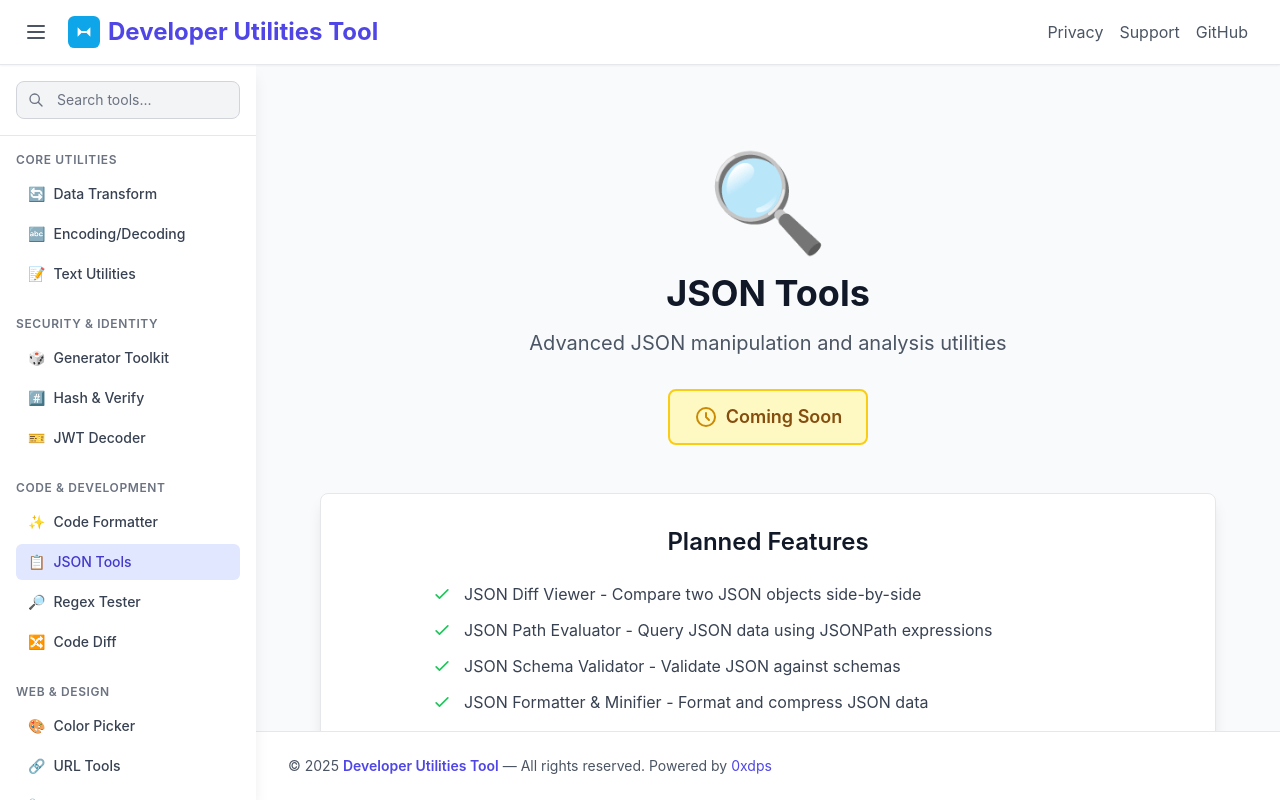
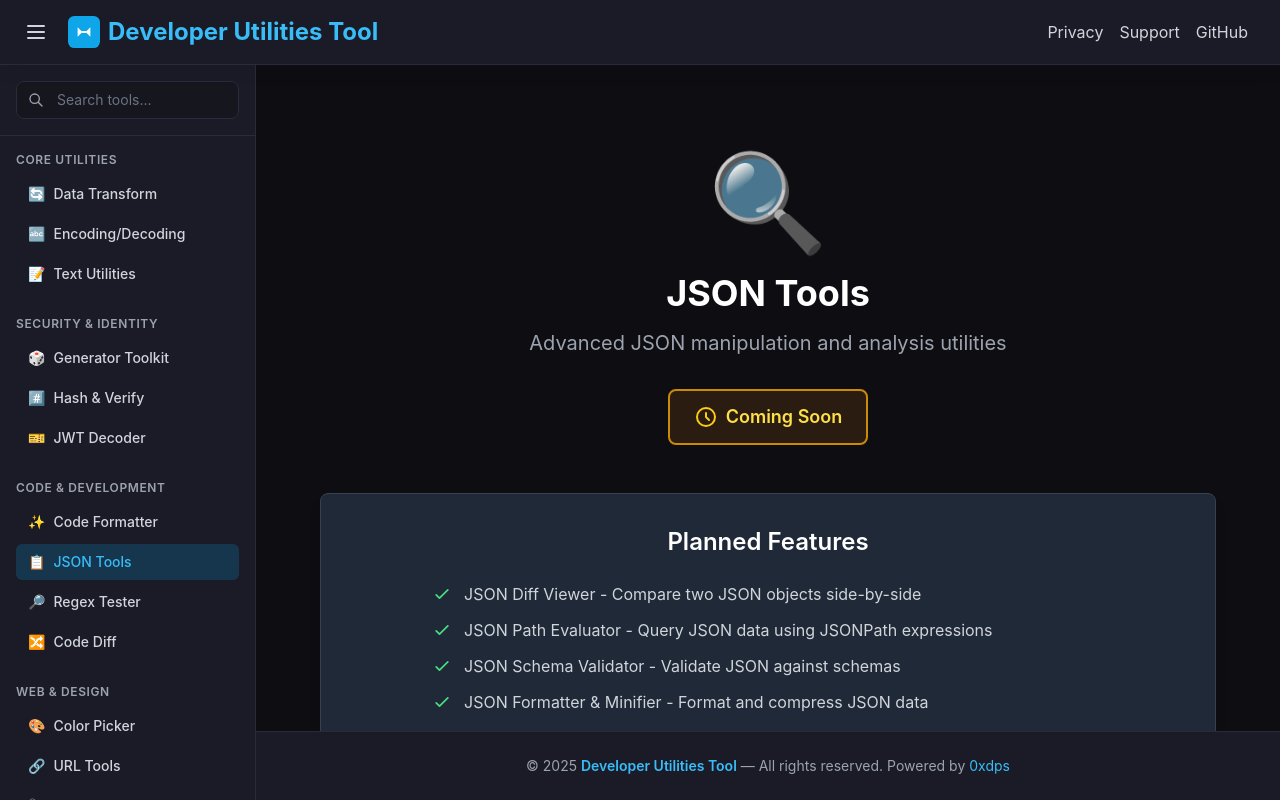
Before and after one commit to 0xdps/devutil, a React (Vite) app: page /json-tools in a window 1280 px wide. Built offline with nearby package versions, Linux system fonts and the light colour scheme.

Commit message:
fix: update styles for dark mode across components and enhance color scheme

```diff
--- a/src/components/Footer.tsx
+++ b/src/components/Footer.tsx
@@ -9,15 +9,15 @@ export default function Footer() {
   }, [])
 
   return (
-    <footer className="bg-white dark:bg-gray-800 border-t border-gray-200 dark:border-gray-700 mt-auto">
+    <footer className="bg-dark-card border-t border-dark-border mt-auto">
       <div className="max-w-7xl mx-auto px-4 sm:px-6 lg:px-8 py-6">
-        <p className="text-sm text-gray-600 dark:text-gray-400">
-          © {currentYear} <span className="text-primary-600 dark:text-primary-400 font-semibold">Developer Utilities Tool</span> — All rights reserved. Powered by{' '}
+        <p className="text-sm text-gray-400 text-center">
+          © {currentYear} <span className="text-primary-400 font-semibold">Developer Utilities Tool</span> — All rights reserved. Powered by{' '}
           <a
             href="https://0xdps.xyz"
             target="_blank"
             rel="noopener noreferrer"
-            className="text-primary-600 dark:text-primary-400 hover:text-primary-700 dark:hover:text-primary-300 transition-colors"
+            className="text-primary-400 hover:text-primary-300 transition-colors"
           >
             0xdps
           </a>
--- a/src/components/Header.tsx
+++ b/src/components/Header.tsx
@@ -51,24 +51,24 @@ export default function Header({ onMenuClick }: HeaderProps) {
 
     return (
         <>
-            <header className="bg-white dark:bg-gray-800 shadow-sm w-full sticky top-0 z-10 border-b border-gray-200 dark:border-gray-700">
+            <header className="bg-dark-card shadow-soft w-full sticky top-0 z-10 border-b border-dark-border">
                 <div className="pl-4 pr-4 sm:pr-6 lg:pr-8">
                     <div className="flex justify-between items-center h-16">
                         <div className="flex items-center gap-3">
                             {/* Hamburger menu button */}
                             <button
                                 onClick={onMenuClick}
-                                className="p-2 rounded-lg hover:bg-gray-100 dark:hover:bg-gray-700 transition-colors"
+                                className="p-2 rounded-lg hover:bg-dark-100 transition-colors"
                                 aria-label="Toggle menu"
                             >
-                                <svg className="w-6 h-6 text-gray-600 dark:text-gray-300" fill="none" stroke="currentColor" viewBox="0 0 24 24">
+                                <svg className="w-6 h-6 text-gray-300" fill="none" stroke="currentColor" viewBox="0 0 24 24">
                                     <path strokeLinecap="round" strokeLinejoin="round" strokeWidth={2} d="M4 6h16M4 12h16M4 18h16" />
                                 </svg>
                             </button>
 
                             <Link to="/" className="flex items-center gap-2">
                                 <Logo className="w-8 h-8" />
-                                <h1 className="text-xl sm:text-2xl font-bold text-primary-600 dark:text-primary-400">
+                                <h1 className="text-xl sm:text-2xl font-bold text-primary-400">
                                     Developer Utilities Tool
                                 </h1>
                             </Link>
@@ -77,13 +77,13 @@ export default function Header({ onMenuClick }: HeaderProps) {
                         <nav className="flex items-center space-x-2 sm:space-x-4">
                             <button
                                 onClick={handlePrivacyOpen}
-                                className="text-sm sm:text-base text-gray-600 dark:text-gray-300 hover:text-primary-600 dark:hover:text-primary-400 transition-colors"
+                                className="text-sm sm:text-base text-gray-300 hover:text-primary-400 transition-colors"
                             >
                                 Privacy
                             </button>
                             <button
                                 onClick={handleSupportOpen}
-                                className="text-sm sm:text-base text-gray-600 dark:text-gray-300 hover:text-primary-600 dark:hover:text-primary-400 transition-colors"
+                                className="text-sm sm:text-base text-gray-300 hover:text-primary-400 transition-colors"
                             >
                                 Support
                             </button>
@@ -91,7 +91,7 @@ export default function Header({ onMenuClick }: HeaderProps) {
                                 href="https://github.com/0xdps/devutil"
                                 target="_blank"
                                 rel="noopener noreferrer"
-                                className="text-sm sm:text-base text-gray-600 dark:text-gray-300 hover:text-primary-600 dark:hover:text-primary-400 transition-colors"
+                                className="text-sm sm:text-base text-gray-300 hover:text-primary-400 transition-colors"
                             >
                                 GitHub
                             </a>
--- a/src/components/Layout.tsx
+++ b/src/components/Layout.tsx
@@ -10,23 +10,19 @@ interface LayoutProps {
 export default function Layout({ children }: LayoutProps) {
     const [isSidebarOpen, setIsSidebarOpen] = useState(false)
 
-    // Open sidebar by default on desktop after hydration
+    // Force dark mode and open sidebar by default on desktop after hydration
     useEffect(() => {
-        const checkScreenSize = () => {
-            // Check if window is available (client-side only)
-            if (typeof window !== 'undefined' && window.innerWidth >= 768) {
-                setIsSidebarOpen(true)
-            }
+        // Force dark mode
+        document.documentElement.classList.add('dark')
+
+        // Check if window is available (client-side only) and set initial state
+        if (typeof window !== 'undefined' && window.innerWidth >= 768) {
+            setIsSidebarOpen(true)
         }
-
-        checkScreenSize()
-        window.addEventListener('resize', checkScreenSize)
-
-        return () => window.removeEventListener('resize', checkScreenSize)
     }, [])
 
     return (
-        <div className="h-screen bg-gray-50 dark:bg-gray-900 flex flex-col overflow-hidden">
+        <div className="h-screen bg-dark-bg flex flex-col overflow-hidden">
             <Header onMenuClick={() => setIsSidebarOpen(!isSidebarOpen)} />
             <div className="flex flex-1 overflow-hidden">
                 <Sidebar isOpen={isSidebarOpen} onClose={() => setIsSidebarOpen(false)} />
--- a/src/components/Sidebar.tsx
+++ b/src/components/Sidebar.tsx
@@ -126,21 +126,21 @@ export default function Sidebar({ isOpen, onClose }: SidebarProps) {
                 className={`
                     fixed md:sticky top-0 left-0 z-50 md:z-0
                     w-64 h-screen md:h-full
-                    bg-white dark:bg-gray-800 shadow-lg
+                    bg-dark-card border-r border-dark-border
                     transition-transform duration-300 ease-in-out
                     ${isOpen ? 'translate-x-0' : '-translate-x-full'}
                     md:translate-x-0
                     flex flex-col flex-shrink-0
                 `}
             >
-                <div className="flex-shrink-0 p-4 border-b border-gray-200 dark:border-gray-700">
+                <div className="flex-shrink-0 p-4 border-b border-dark-border">
                     {/* Mobile close button */}
                     <button
                         onClick={onClose}
-                        className="md:hidden absolute top-4 right-4 p-2 rounded-lg hover:bg-gray-100 dark:hover:bg-gray-700 transition-colors"
+                        className="md:hidden absolute top-4 right-4 p-2 rounded-lg hover:bg-dark-100 transition-colors"
                         aria-label="Close menu"
                     >
-                        <svg className="w-6 h-6 text-gray-500 dark:text-gray-400" fill="none" stroke="currentColor" viewBox="0 0 24 24">
+                        <svg className="w-6 h-6 text-gray-400" fill="none" stroke="currentColor" viewBox="0 0 24 24">
                             <path strokeLinecap="round" strokeLinejoin="round" strokeWidth={2} d="M6 18L18 6M6 6l12 12" />
                         </svg>
                     </button>
@@ -153,10 +153,10 @@ export default function Sidebar({ isOpen, onClose }: SidebarProps) {
                                 placeholder="Search tools..."
                                 value={searchQuery}
                                 onChange={(e) => setSearchQuery(e.target.value)}
-                                className="w-full px-3 py-2 pl-10 text-sm bg-gray-100 dark:bg-gray-700 border border-gray-300 dark:border-gray-600 rounded-lg focus:outline-none focus:ring-2 focus:ring-primary-500 dark:focus:ring-primary-400 text-gray-900 dark:text-white placeholder-gray-500 dark:placeholder-gray-400"
+                                className="w-full px-3 py-2 pl-10 text-sm bg-dark-100 border border-dark-border rounded-lg focus:outline-none focus:ring-2 focus:ring-primary-500 text-white placeholder-gray-500"
                             />
                             <svg
-                                className="absolute left-3 top-1/2 -translate-y-1/2 w-4 h-4 text-gray-500 dark:text-gray-400"
+                                className="absolute left-3 top-1/2 -translate-y-1/2 w-4 h-4 text-gray-400"
                                 fill="none"
                                 stroke="currentColor"
                                 viewBox="0 0 24 24"
@@ -166,7 +166,7 @@ export default function Sidebar({ isOpen, onClose }: SidebarProps) {
                             {searchQuery && (
                                 <button
                                     onClick={() => setSearchQuery('')}
-                                    className="absolute right-3 top-1/2 -translate-y-1/2 text-gray-500 hover:text-gray-700 dark:text-gray-400 dark:hover:text-gray-200"
+                                    className="absolute right-3 top-1/2 -translate-y-1/2 text-gray-400 hover:text-gray-200"
                                 >
                                     <svg className="w-4 h-4" fill="none" stroke="currentColor" viewBox="0 0 24 24">
                                         <path strokeLinecap="round" strokeLinejoin="round" strokeWidth={2} d="M6 18L18 6M6 6l12 12" />
@@ -182,7 +182,7 @@ export default function Sidebar({ isOpen, onClose }: SidebarProps) {
                     <nav className="space-y-6">
                 {filteredTools.map((category) => (
                     <div key={category.category}>
-                        <h3 className="text-xs font-semibold text-gray-500 dark:text-gray-400 uppercase tracking-wider mb-2">
+                        <h3 className="text-xs font-semibold text-gray-400 uppercase tracking-wider mb-2">
                             {category.category}
                         </h3>
                         <ul className="space-y-1">
@@ -192,8 +192,8 @@ export default function Sidebar({ isOpen, onClose }: SidebarProps) {
                                         to={tool.path}
                                         className={`flex items-center px-3 py-2 rounded-md text-sm font-medium transition-colors ${
                                             location.pathname === tool.path
-                                                ? 'bg-primary-100 text-primary-700 dark:bg-primary-900 dark:text-primary-200'
-                                                : 'text-gray-700 dark:text-gray-300 hover:bg-gray-100 dark:hover:bg-gray-700'
+                                                ? 'bg-primary-500/20 text-primary-400'
+                                                : 'text-gray-300 hover:bg-dark-100 hover:text-primary-400'
                                         }`}
                                     >
                                         <span className="mr-2">{tool.icon}</span>
--- a/src/index.css
+++ b/src/index.css
@@ -7,9 +7,9 @@
   line-height: 1.5;
   font-weight: 400;
 
-  color-scheme: light dark;
-  color: rgba(255, 255, 255, 0.87);
-  background-color: #242424;
+  color-scheme: dark;
+  color: rgba(255, 255, 255, 0.9);
+  background-color: #0d0d12;
 
   font-synthesis: none;
   text-rendering: optimizeLegibility;
@@ -20,8 +20,28 @@
 body {
   margin: 0;
   min-height: 100vh;
+  background-color: #0d0d12;
 }
 
 * {
   box-sizing: border-box;
 }
+
+/* Custom scrollbar for dark mode */
+::-webkit-scrollbar {
+  width: 10px;
+  height: 10px;
+}
+
+::-webkit-scrollbar-track {
+  background: #13131a;
+}
+
+::-webkit-scrollbar-thumb {
+  background: #2a2b3a;
+  border-radius: 5px;
+}
+
+::-webkit-scrollbar-thumb:hover {
+  background: #3a3b4a;
+}
--- a/tailwind.config.js
+++ b/tailwind.config.js
@@ -8,18 +8,18 @@ export default {
     theme: {
         extend: {
             colors: {
+                // Dark theme optimized colors
                 primary: {
-                    50: '#f0f4ff',
-                    100: '#e0e7ff',
-                    200: '#c7d2fe',
-                    300: '#a5b4fc',
-                    400: '#818cf8',
-                    500: '#6366f1',
-                    600: '#4f46e5',
-                    700: '#4338ca',
-                    800: '#3730a3',
-                    900: '#312e81',
-                    950: '#1e1b4b',
+                    50: '#f0f9ff',
+                    100: '#e0f2fe',
+                    200: '#bae6fd',
+                    300: '#7dd3fc',
+                    400: '#38bdf8',
+                    500: '#0ea5e9',
+                    600: '#0284c7',
+                    700: '#0369a1',
+                    800: '#075985',
+                    900: '#0c4a6e',
                 },
                 secondary: {
                     50: '#fdf4ff',
@@ -32,7 +32,6 @@ export default {
                     700: '#a21caf',
                     800: '#86198f',
                     900: '#701a75',
-                    950: '#4a044e',
                 },
                 accent: {
                     50: '#ecfdf5',
@@ -45,31 +44,27 @@ export default {
                     700: '#047857',
                     800: '#065f46',
                     900: '#064e3b',
-                    950: '#022c22',
                 },
                 warning: {
-                    50: '#fffbeb',
-                    100: '#fef3c7',
-                    200: '#fde68a',
-                    300: '#fcd34d',
                     400: '#fbbf24',
                     500: '#f59e0b',
                     600: '#d97706',
-                    700: '#b45309',
-                    800: '#92400e',
-                    900: '#78350f',
                 },
                 danger: {
-                    50: '#fef2f2',
-                    100: '#fee2e2',
-                    200: '#fecaca',
-                    300: '#fca5a5',
                     400: '#f87171',
                     500: '#ef4444',
                     600: '#dc2626',
-                    700: '#b91c1c',
-                    800: '#991b1b',
-                    900: '#7f1d1d',
+                },
+                // Custom dark background colors
+                dark: {
+                    50: '#1a1b26',
+                    100: '#16161e',
+                    200: '#13131a',
+                    300: '#0f0f14',
+                    400: '#0a0a0f',
+                    bg: '#0d0d12',
+                    card: '#1a1b26',
+                    border: '#2a2b3a',
                 },
             },
             fontFamily: {
```
